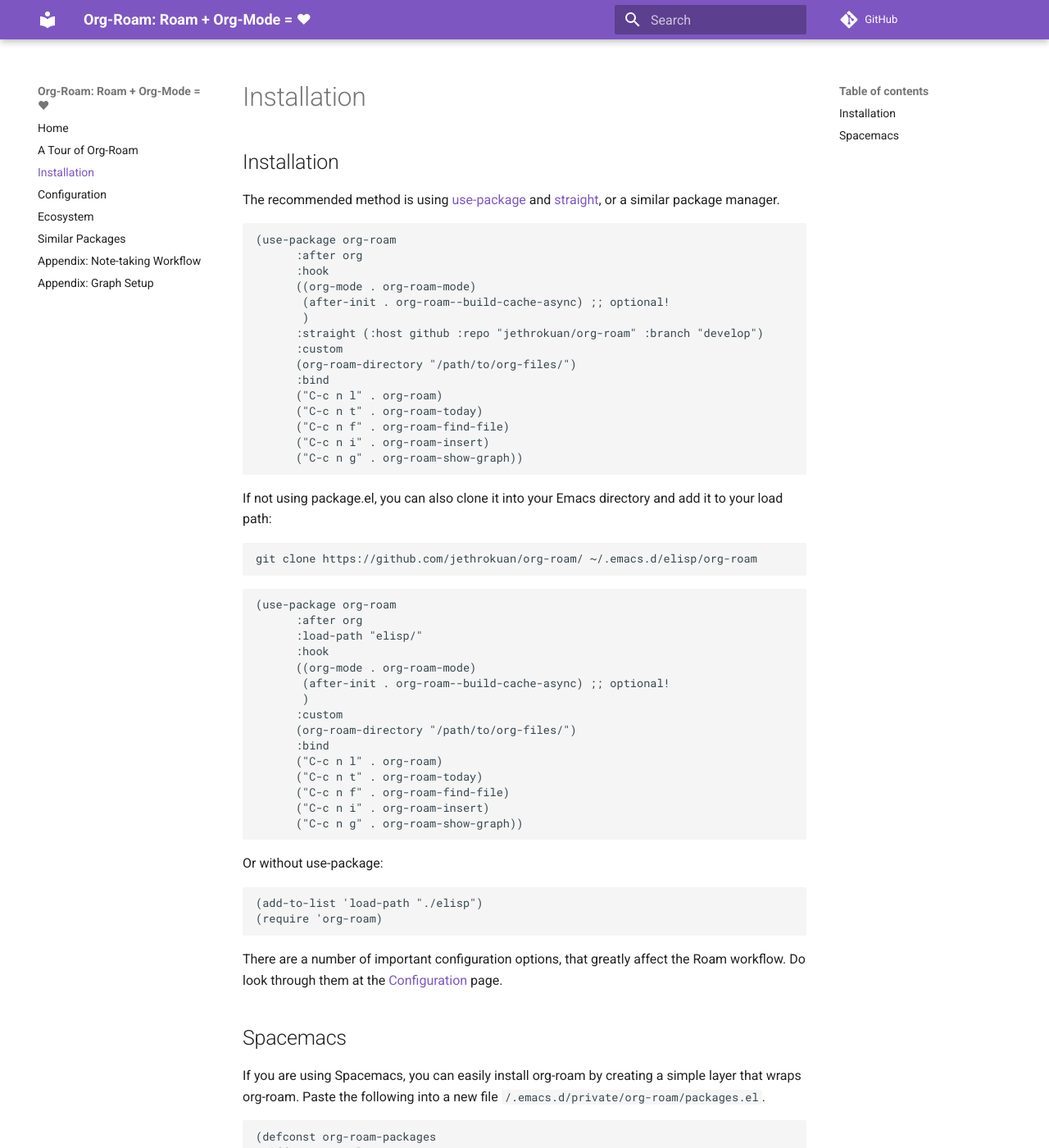
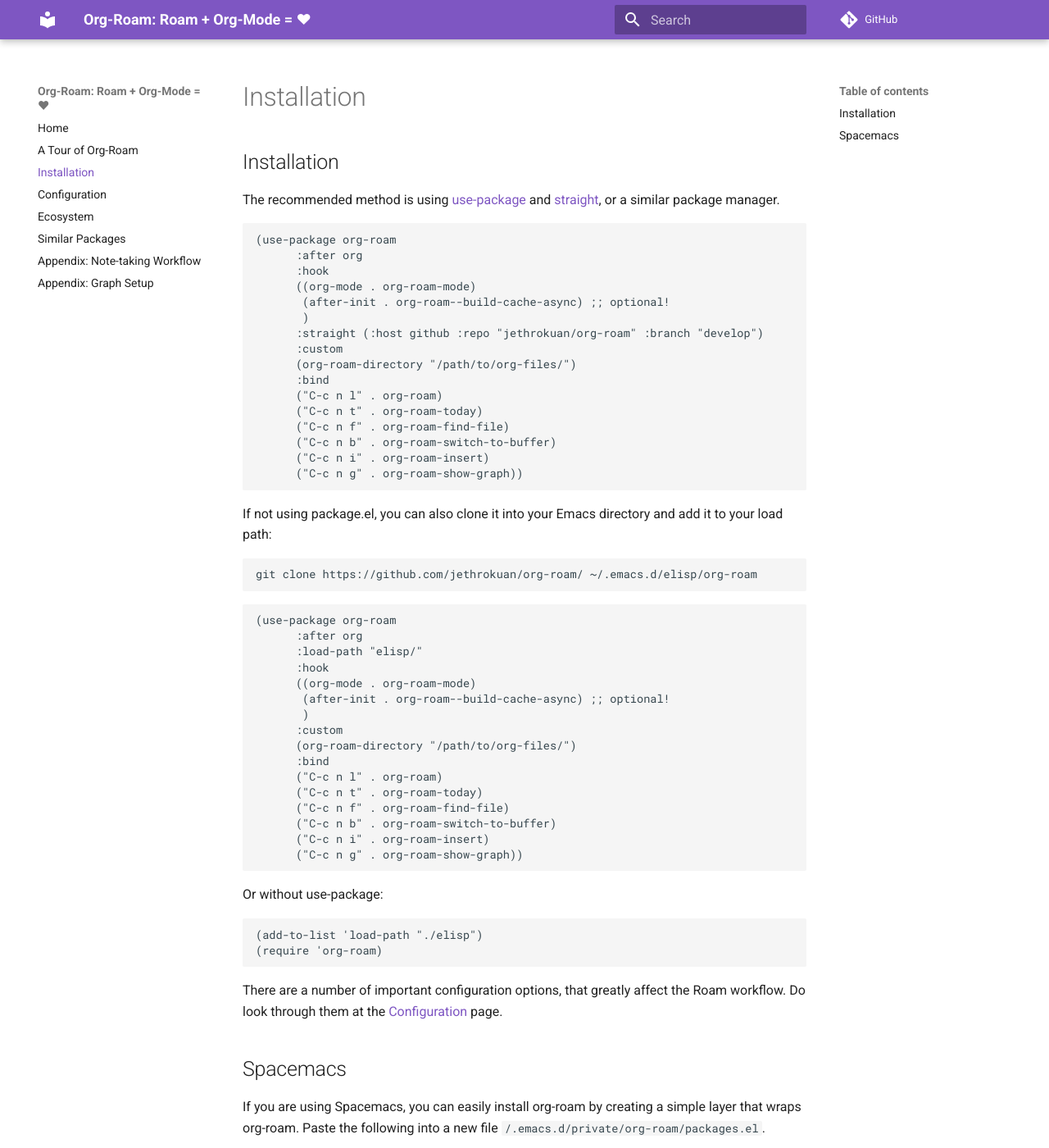
Before and after one commit to org-roam/org-roam, an MkDocs documentation site: the page built from doc/installation.md, in a window 1280 px wide and 1400 px high. Shown: the whole window at 82% size. Built offline with MkDocs 1.6.1 and Material for MkDocs 9.7.7, drawn with Linux system fonts in a browser that asks for light colours; comment, search, counter and statistics services are not loaded.

Commit message:
(chore): some cleanups (#139)
* move org-roam-switch-to-buffer

* add org-roam-switch-to-buffer to docs

* Update changelog

````diff
--- a/doc/installation.md
+++ b/doc/installation.md
@@ -17,6 +17,7 @@
       ("C-c n l" . org-roam)
       ("C-c n t" . org-roam-today)
       ("C-c n f" . org-roam-find-file)
+      ("C-c n b" . org-roam-switch-to-buffer)
       ("C-c n i" . org-roam-insert)
       ("C-c n g" . org-roam-show-graph))
 ```
@@ -42,6 +43,7 @@
       ("C-c n l" . org-roam)
       ("C-c n t" . org-roam-today)
       ("C-c n f" . org-roam-find-file)
+      ("C-c n b" . org-roam-switch-to-buffer)
       ("C-c n i" . org-roam-insert)
       ("C-c n g" . org-roam-show-graph))
 ```
````
Also changed, not shown: CHANGELOG.md (+14 -3 lines), README.md (+1 -0 lines), 1 other file.
